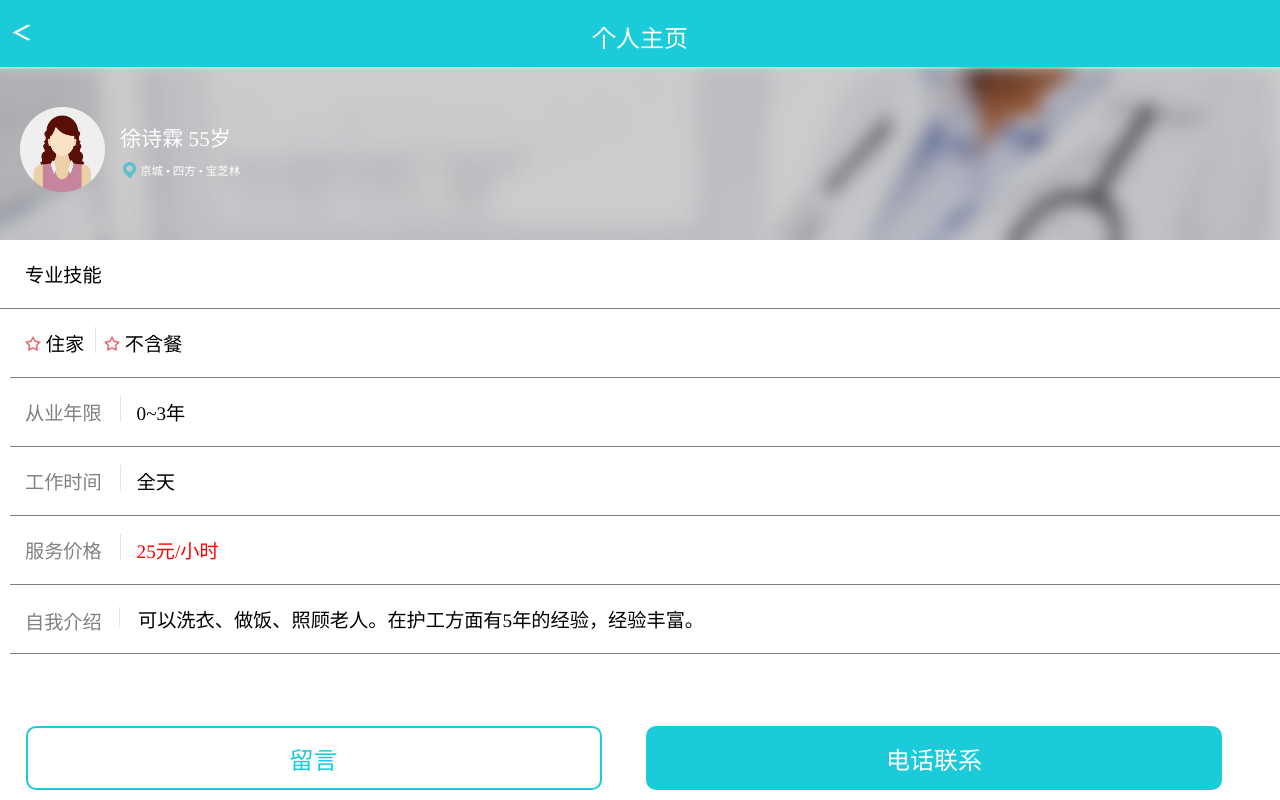
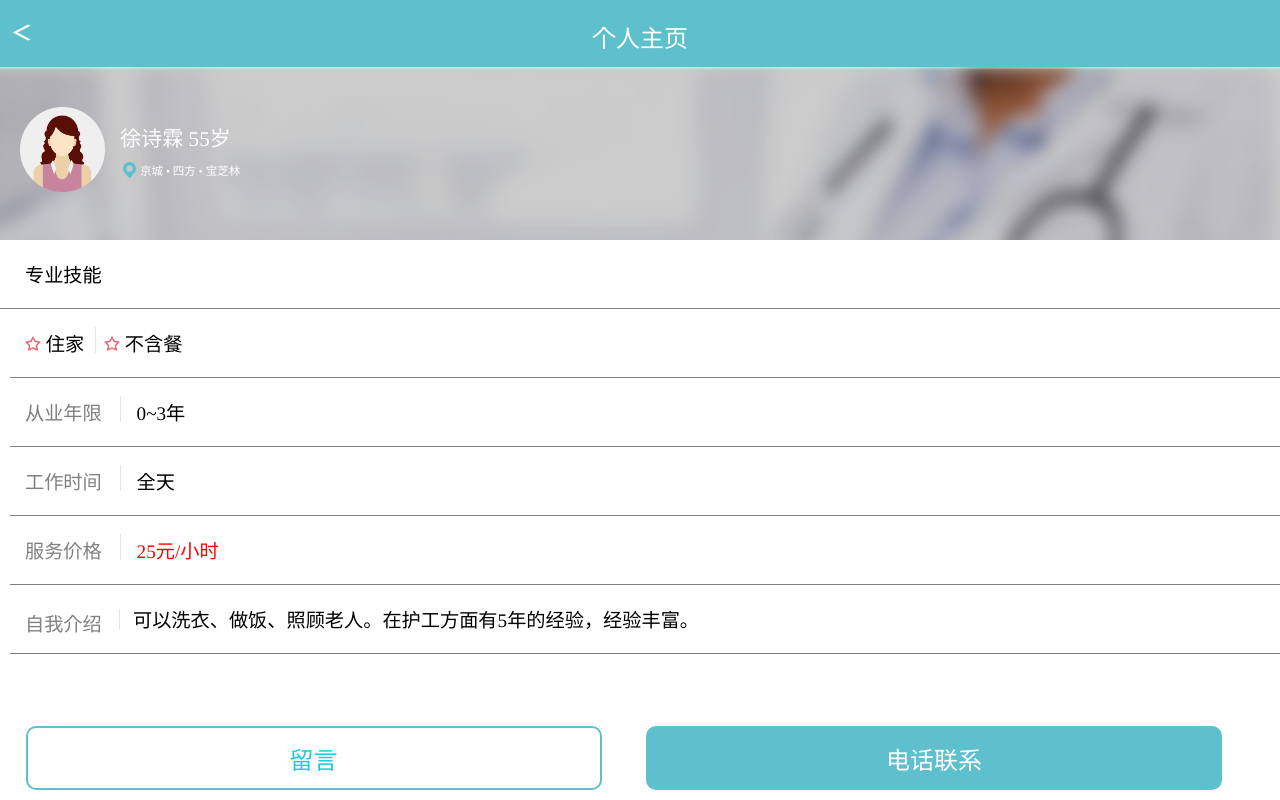
Before and after one commit to dapeng20180918/start-a-project, a plain HTML site: page work-5/个人主页.html in a window 1280 px wide. Drawn offline with nearby package versions, Linux system fonts and the light colour scheme.

Commit message:
使用flex垂直居中，修改一些颜色

```diff
--- a/work-5/main.css
+++ b/work-5/main.css
@@ -10,7 +10,7 @@ body{
 	width: 100%;
 	background: url(return.png) no-repeat 0.5em 1em;
 	background-size: 0.8em 0.7em;
-	background-color: #1bcbd9;
+	background-color: #5fc0cd;
 	text-align: center;
 	padding-top: 0.8em;
 	z-index:2;
@@ -76,6 +76,9 @@ div.info{
 	padding: 20px 15px;
 	border-bottom: 1px solid gray;
 	color: gray;
+	position: relative;
+	display: flex;
+	align-items: center;
 }
 div.mybody{
 	max-height: calc(100% - 150px);
@@ -94,17 +97,18 @@ span.red{
 	color: red;
 }
 div.left{
-	float: left;
+	/*float: left;*/
 	/*position: relative;*/
-	/*top: 10%;*/
-	/*display: inline;*/
+	/*display: inline-block;*/
+	width: 108px;
 	background: url(line.png) no-repeat 94px 0 ;
 	height: 1em;
 }
 div.right{
-	/*display: inline;*/
-	margin-left: 113px;
+	/*display: inline-block;*/
+	/*margin-left: 113px;*/
 	color: black;
+	flex:1;
 }
 button.btn{
 	position: relative;
@@ -116,11 +120,11 @@ button.btn{
 	color: #1bcbd9;
 	background-color: white;
 	border-radius: 10px;
-	border: 2px solid #1bcbd9;
+	border: 2px solid #5fc0cd;
 }
 button.btn2{
 	left: auto;
 	right: -5%;
-	background-color: #1bcbd9;
+	background-color: #5fc0cd;
 	color: white;
 }
```
Also changed, not shown: work-5/个人主页.html (+2 -2 lines).
